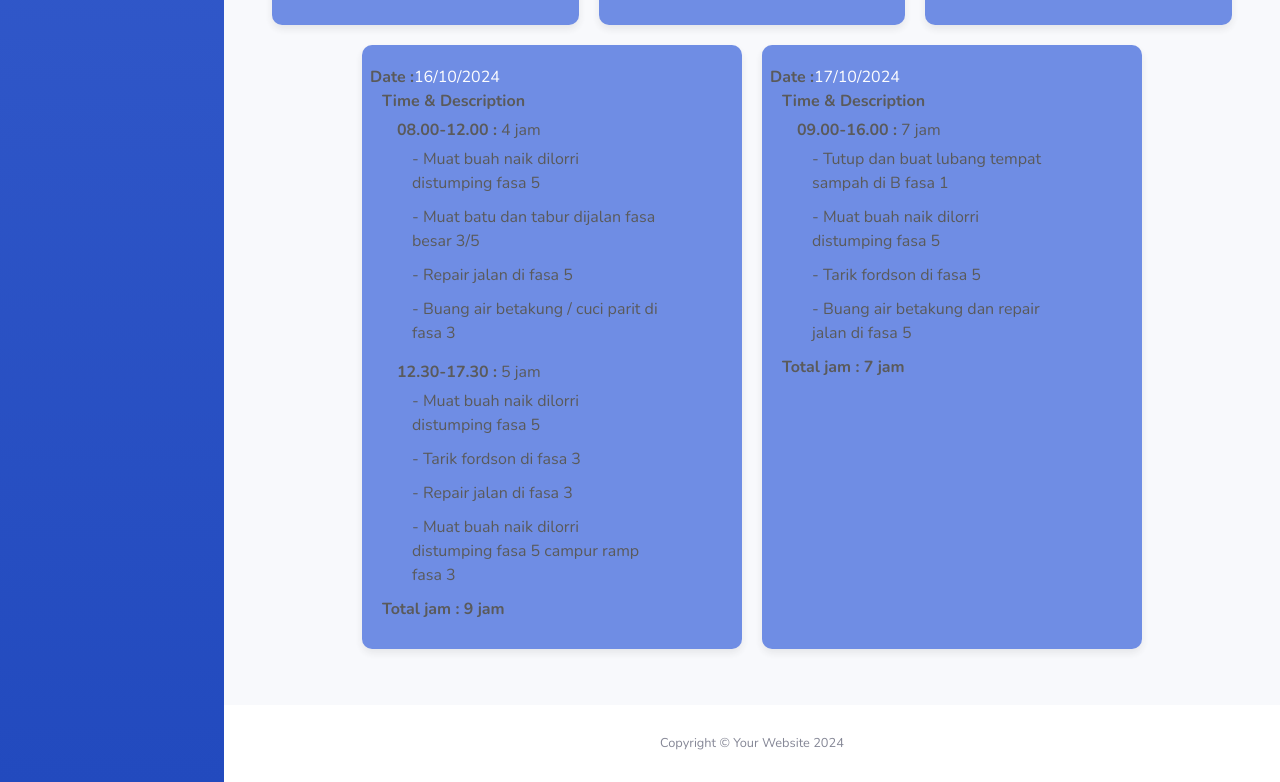
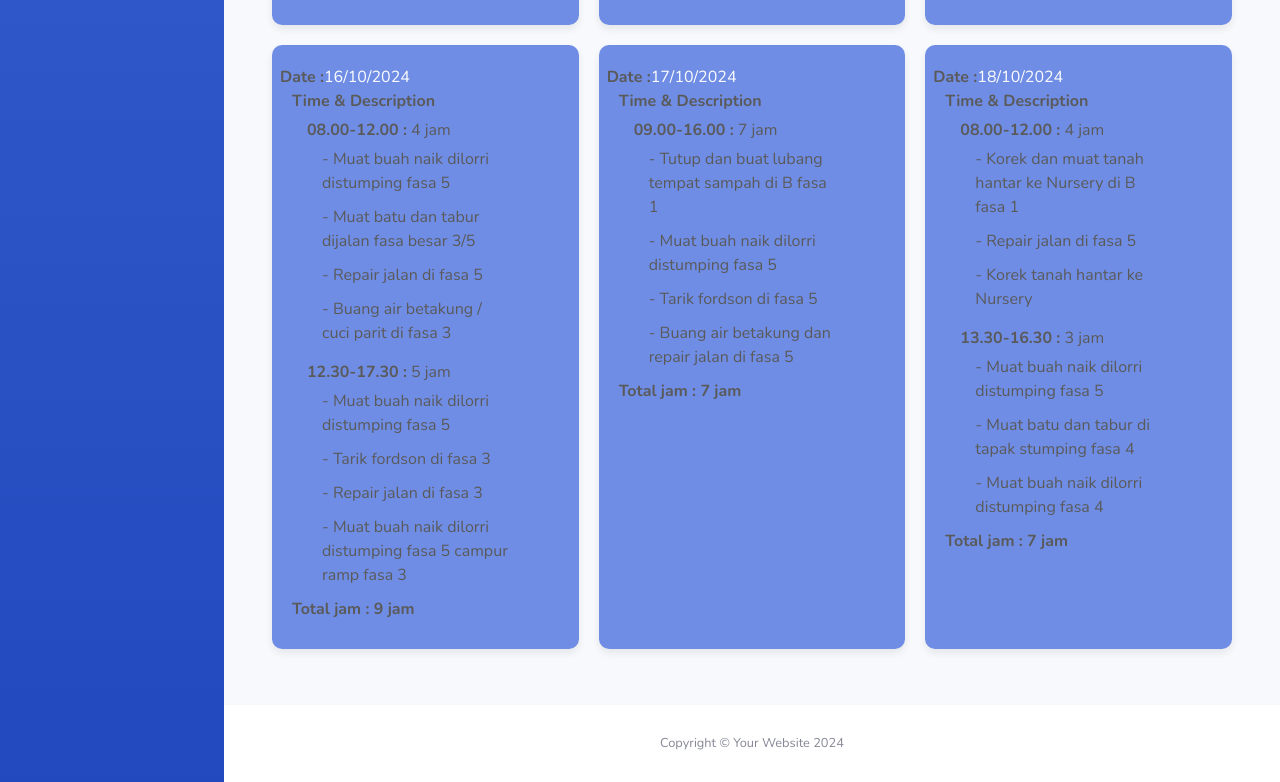
Before and after one commit to Iz-Technology/Backhoe, a plain HTML site: page oktober.html in a window 1280 px wide. Shown: the part 2057-2839 px from the top of the page. Drawn offline with nearby package versions, Linux system fonts and the light colour scheme.

Commit message:
memperbaharui gallery, october dan script

```diff
--- a/oktober.html
+++ b/oktober.html
@@ -525,6 +525,34 @@
                       </div>
                     </div>
 
+                    <div class="custom-card"> <!-- Custom card class -->
+                      <div class="row mb-2">
+                        <strong>Date :</strong> 18/10/2024
+                        <div class="col-md-10">
+                          <strong>Time & Description</strong>
+                          <ul>
+                            <li><strong>08.00-12.00 :</strong> 4 jam
+                              <ul>
+                                <li>- Korek dan muat tanah hantar ke Nursery di B fasa 1</li>
+                                <li>- Repair jalan di fasa 5</li>
+                                <li>- Korek tanah hantar ke Nursery</li>
+                              </ul>
+                            </li>
+                            <li><strong>13.30-16.30 :</strong> 3 jam
+                              <ul>
+                                <li>- Muat buah naik dilorri distumping fasa 5</li>
+                                <li>- Muat batu dan tabur di tapak stumping fasa 4 </li>
+                                <li>- Muat buah naik dilorri distumping fasa 4</li>
+                              </ul>
+                            </li>
+                          </ul>
+                          <div>
+                            <strong>Total jam : 7 jam</strong>
+                          </div>
+                        </div>
+                      </div>
+                    </div>
+
                   </div>
                 </div>
 
--- a/script.js
+++ b/script.js
@@ -57,7 +57,7 @@ document.addEventListener("DOMContentLoaded", function () {
   var ctx1 = document.getElementById("palmOilChart").getContext("2d");
 
   // Data manual untuk jam
-  var dailyHours = [0, 2, 2, 2, 2, 2, 4, 6, 9, 8, 0, 5, 3, 0, 4, 9, 7];
+  var dailyHours = [0, 2, 2, 2, 2, 2, 4, 6, 9, 8, 0, 5, 3, 0, 4, 9, 7, 7];
 
   // Hitung total jam
   var totalHours = dailyHours.reduce((acc, val) => acc + val, 0);
```
Also changed, not shown: gallery.html (+8 -0 lines).
